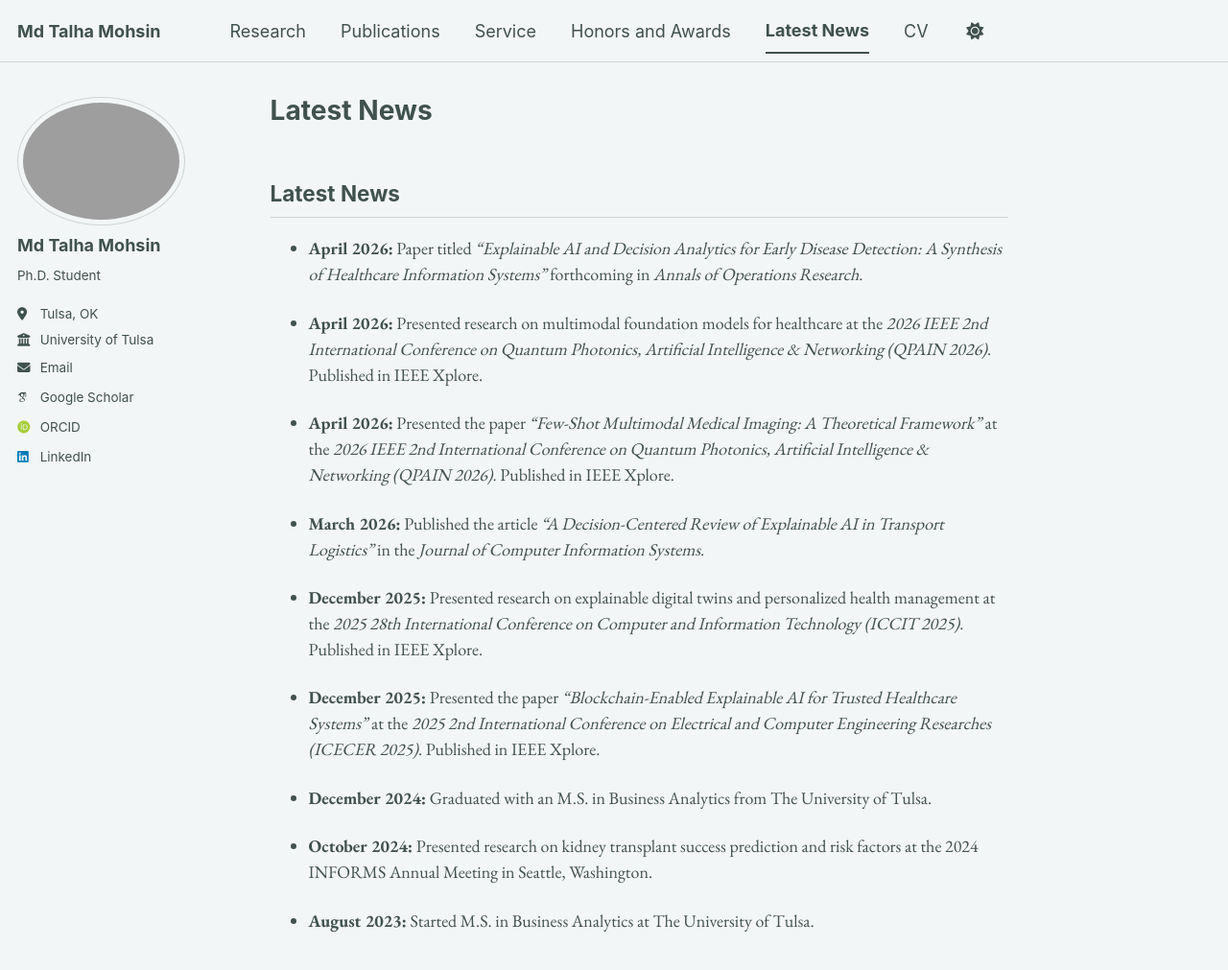
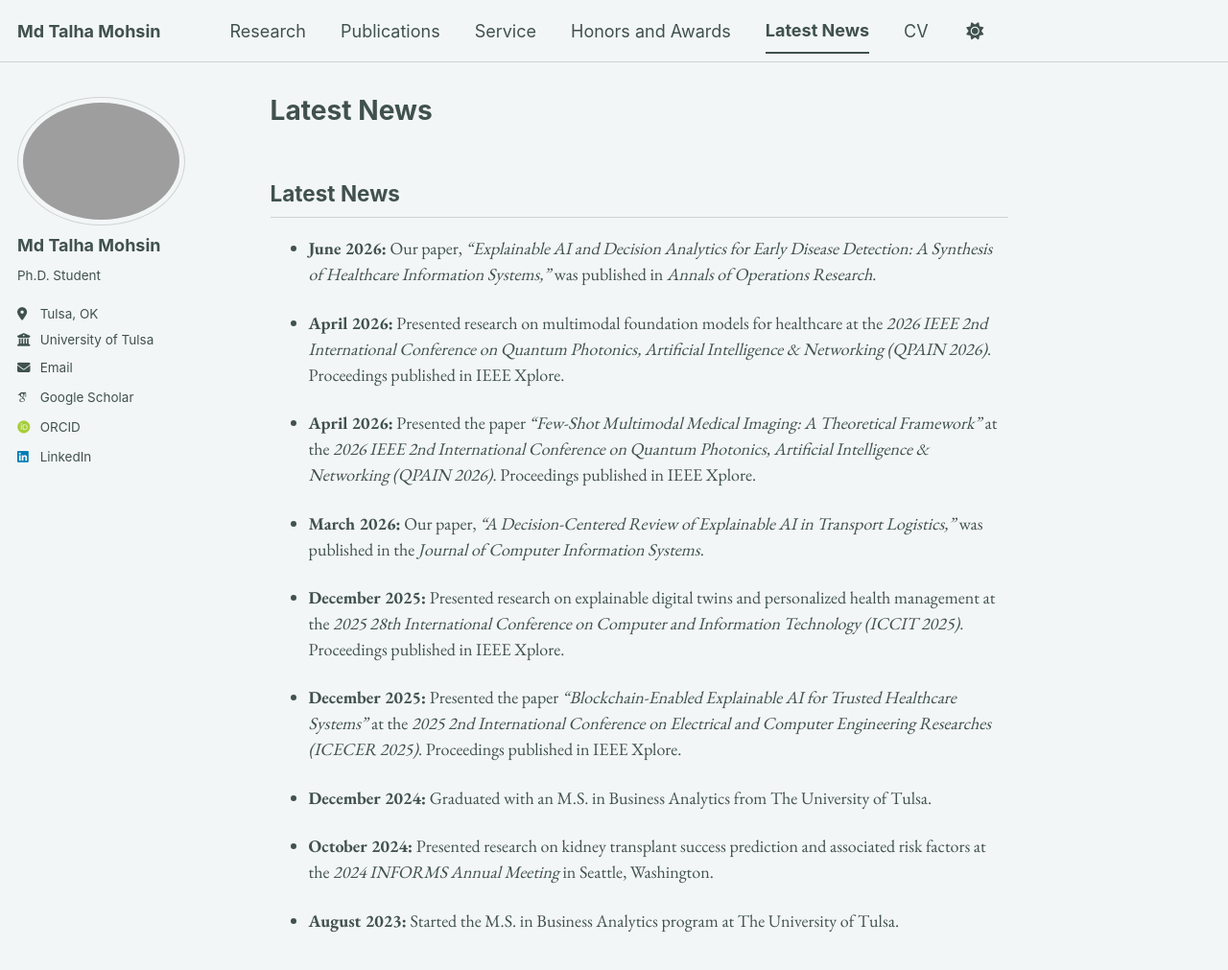
Before and after one commit to mdtalhamohsin/mdtalhamohsin.github.io, a Jekyll site: the page built from _pages/news.md, in a window 1280 px wide and 1077 px high. Shown: the top 1011 px of the window at 96% size. Built offline with Jekyll 4.4.1, drawn with Linux system fonts in a browser that asks for light colours; some web fonts are replaced; a script bundle is joined from its source files by our own code; library files that are not in the unit come from our copies.

Commit message:
Update news.md

```diff
--- a/_pages/news.md
+++ b/_pages/news.md
@@ -7,20 +7,20 @@ author_profile: true
 
 ## Latest News
 
-- **April 2026:** Paper titled *“Explainable AI and Decision Analytics for Early Disease Detection: A Synthesis of Healthcare Information Systems”* forthcoming in *Annals of Operations Research*.
+- **June 2026:** Our paper, *“Explainable AI and Decision Analytics for Early Disease Detection: A Synthesis of Healthcare Information Systems,”* was published in *Annals of Operations Research*.
 
-- **April 2026:** Presented research on multimodal foundation models for healthcare at the *2026 IEEE 2nd International Conference on Quantum Photonics, Artificial Intelligence & Networking (QPAIN 2026)*. Published in IEEE Xplore.
+- **April 2026:** Presented research on multimodal foundation models for healthcare at the *2026 IEEE 2nd International Conference on Quantum Photonics, Artificial Intelligence & Networking (QPAIN 2026)*. Proceedings published in IEEE Xplore.
 
-- **April 2026:** Presented the paper *“Few-Shot Multimodal Medical Imaging: A Theoretical Framework”* at the *2026 IEEE 2nd International Conference on Quantum Photonics, Artificial Intelligence & Networking (QPAIN 2026)*. Published in IEEE Xplore.
+- **April 2026:** Presented the paper *“Few-Shot Multimodal Medical Imaging: A Theoretical Framework”* at the *2026 IEEE 2nd International Conference on Quantum Photonics, Artificial Intelligence & Networking (QPAIN 2026)*. Proceedings published in IEEE Xplore.
 
-- **March 2026:** Published the article *“A Decision-Centered Review of Explainable AI in Transport Logistics”* in the *Journal of Computer Information Systems*.
+- **March 2026:** Our paper, *“A Decision-Centered Review of Explainable AI in Transport Logistics,”* was published in the *Journal of Computer Information Systems*.
 
-- **December 2025:** Presented research on explainable digital twins and personalized health management at the *2025 28th International Conference on Computer and Information Technology (ICCIT 2025)*. Published in IEEE Xplore.
+- **December 2025:** Presented research on explainable digital twins and personalized health management at the *2025 28th International Conference on Computer and Information Technology (ICCIT 2025)*. Proceedings published in IEEE Xplore.
 
-- **December 2025:** Presented the paper *“Blockchain-Enabled Explainable AI for Trusted Healthcare Systems”* at the *2025 2nd International Conference on Electrical and Computer Engineering Researches (ICECER 2025)*. Published in IEEE Xplore.
+- **December 2025:** Presented the paper *“Blockchain-Enabled Explainable AI for Trusted Healthcare Systems”* at the *2025 2nd International Conference on Electrical and Computer Engineering Researches (ICECER 2025)*. Proceedings published in IEEE Xplore.
 
 - **December 2024:** Graduated with an M.S. in Business Analytics from The University of Tulsa.
 
-- **October 2024:** Presented research on kidney transplant success prediction and risk factors at the 2024 INFORMS Annual Meeting in Seattle, Washington.
+- **October 2024:** Presented research on kidney transplant success prediction and associated risk factors at the *2024 INFORMS Annual Meeting* in Seattle, Washington.
 
-- **August 2023:** Started M.S. in Business Analytics at The University of Tulsa.
+- **August 2023:** Started the M.S. in Business Analytics program at The University of Tulsa.
```
